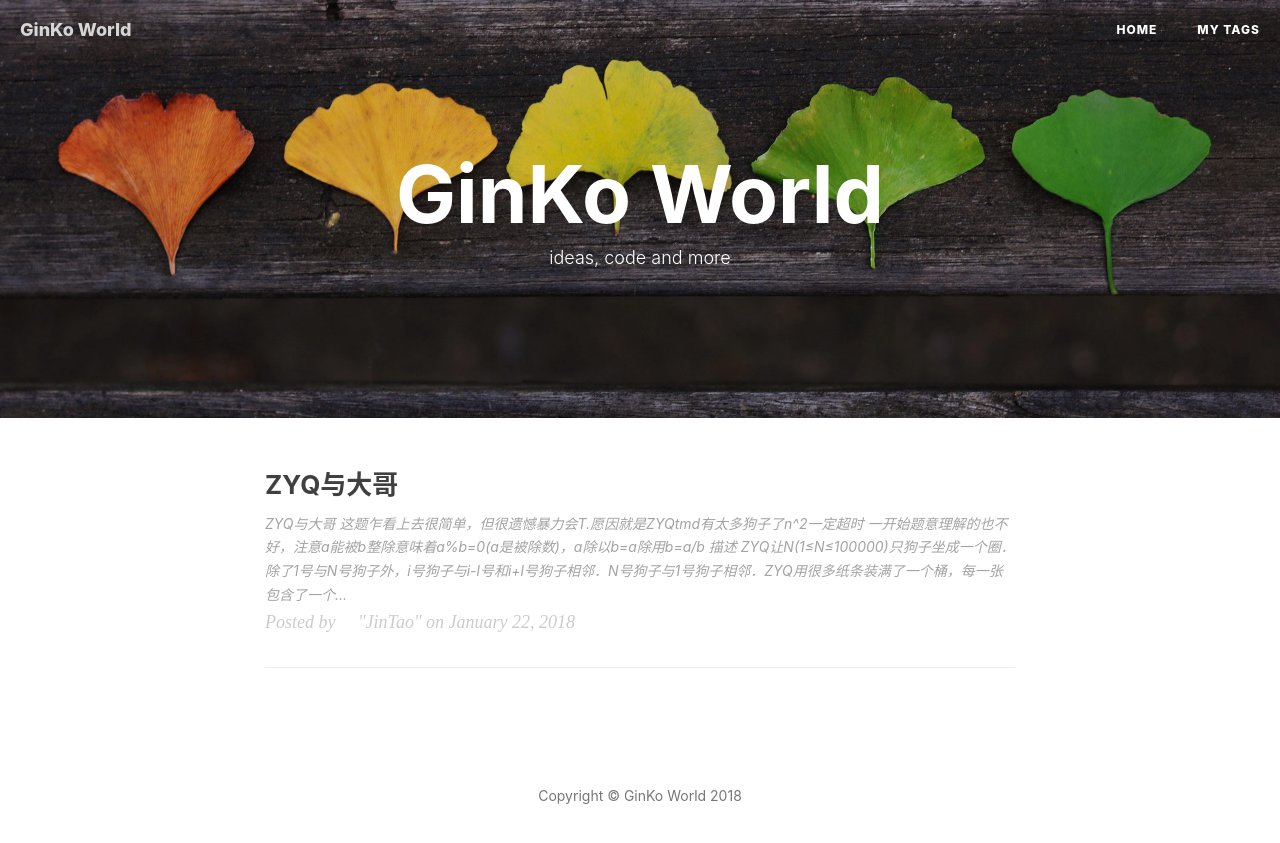
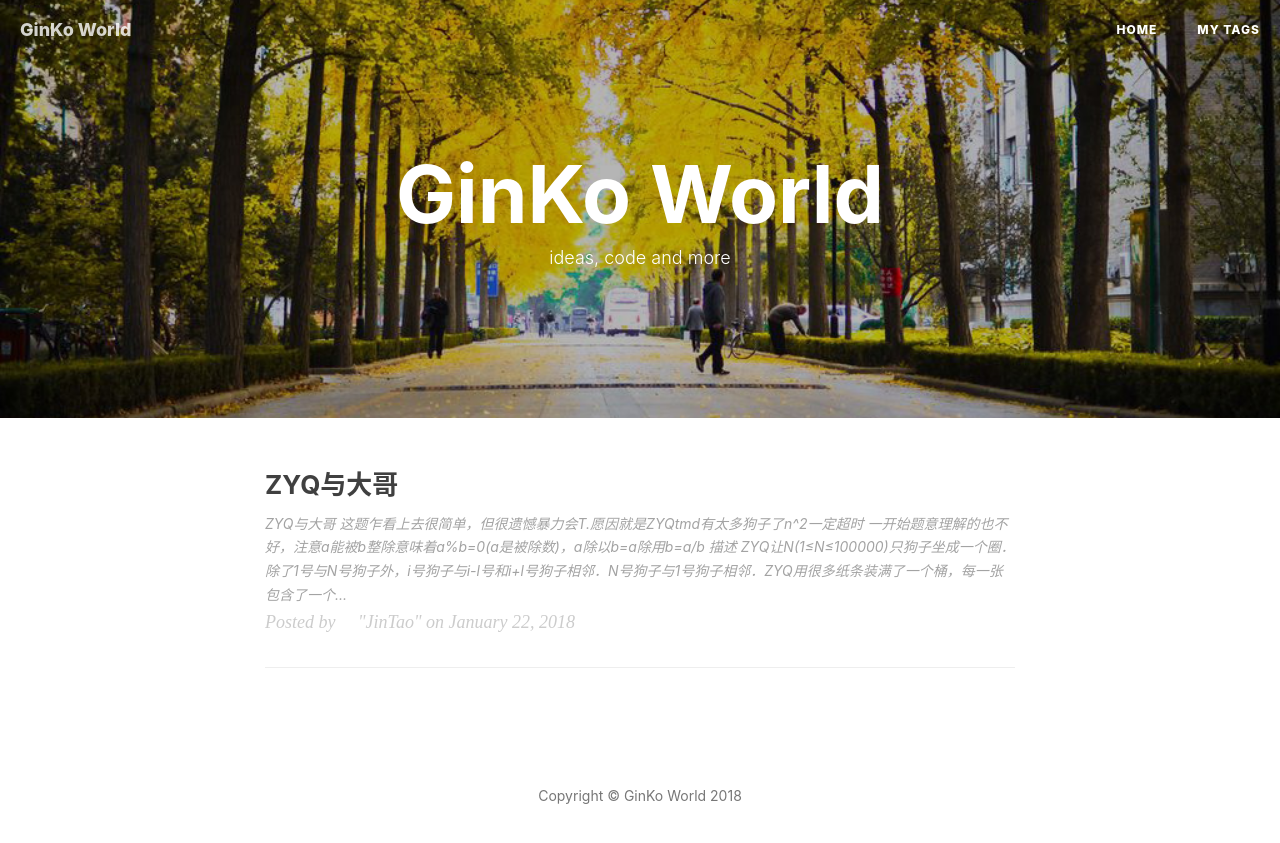
Before and after one commit to pandaKINandQUEEN/GinKo-BFU.github.io, a Jekyll site: the page built from index.html, in a window 1280 px wide. Shown: the top 843 px of the page. Built offline with Jekyll 4.4.1, drawn with Linux system fonts in a browser that asks for light colours; nearby versions of some CDN libraries; the list of posts is cut into pages by our own code; comment, search, counter and statistics services are not loaded.

Commit message:
Update _config.yml

```diff
--- a/_config.yml
+++ b/_config.yml
@@ -1,7 +1,7 @@
 # Site settings
 title: GinKo World
 SEOTitle: GinKo
-header-img: ./ginko.jpg
+header-img: ./yinxing.jpg
 email:
 description: ""
 keyword: ""
```
